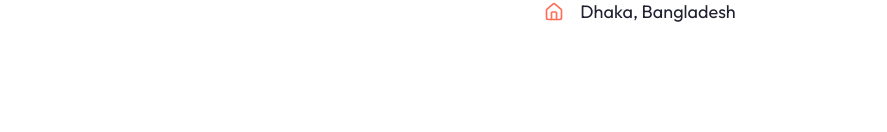
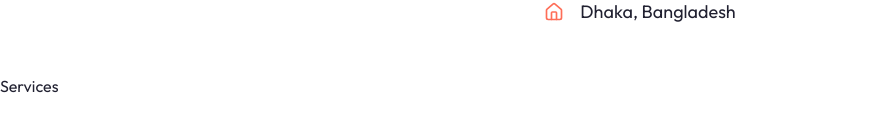
Before and after one commit to asifichy/Web_Portfolio, a Next.js app: page / in a window 1280 px wide. Shown: the part 1359-1491 px from the top of the page, without its empty margins (0-887 px from the left). Built offline with nearby package versions, Linux system fonts and the light colour scheme.

Commit message:
adding the Services in

```diff
--- a/app/page.jsx
+++ b/app/page.jsx
@@ -1,11 +1,13 @@
 import About from "@/components/About";
 import Hero from "@/components/Hero";
+import Services from "@/components/Services";
 
 export default function Home() {
   return (
     <main>
       <Hero />
       <About />
+      <Services />
     </main>
   );
 }
```
